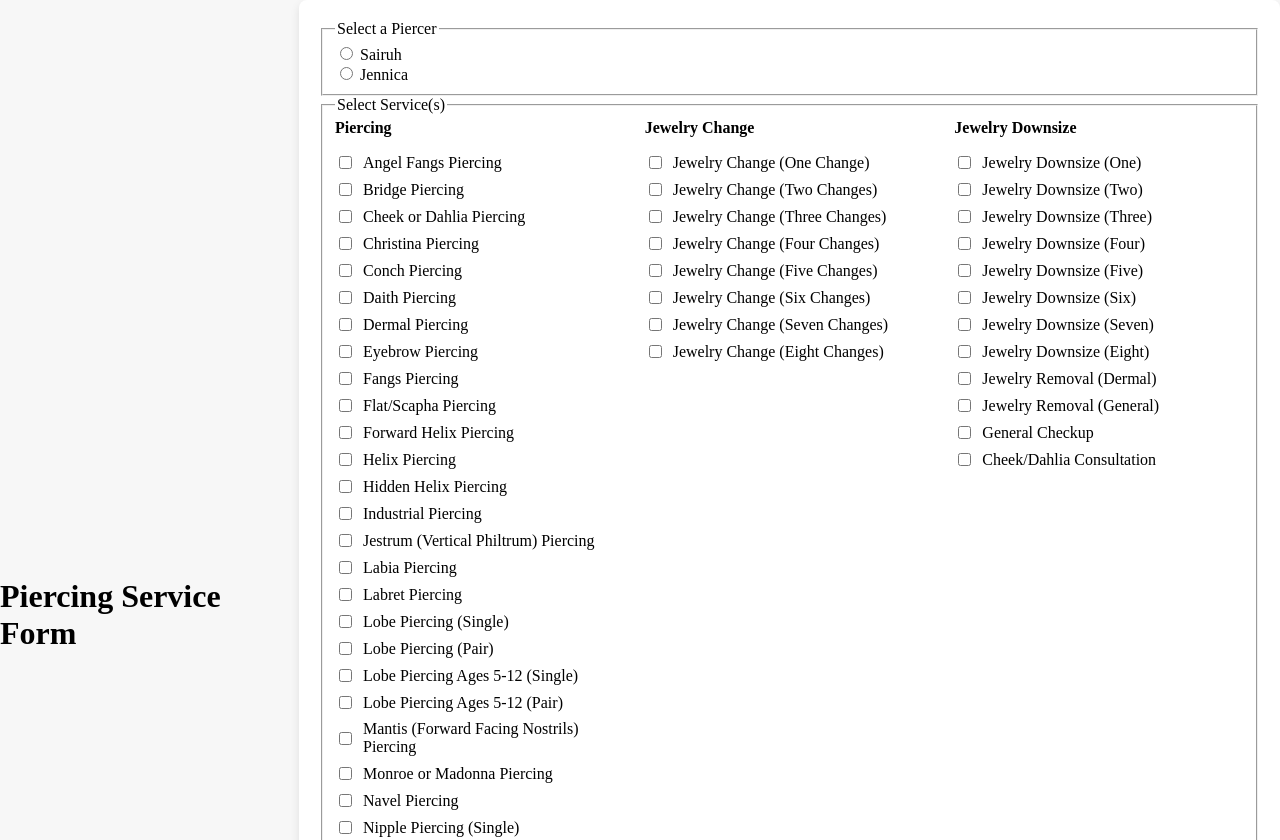
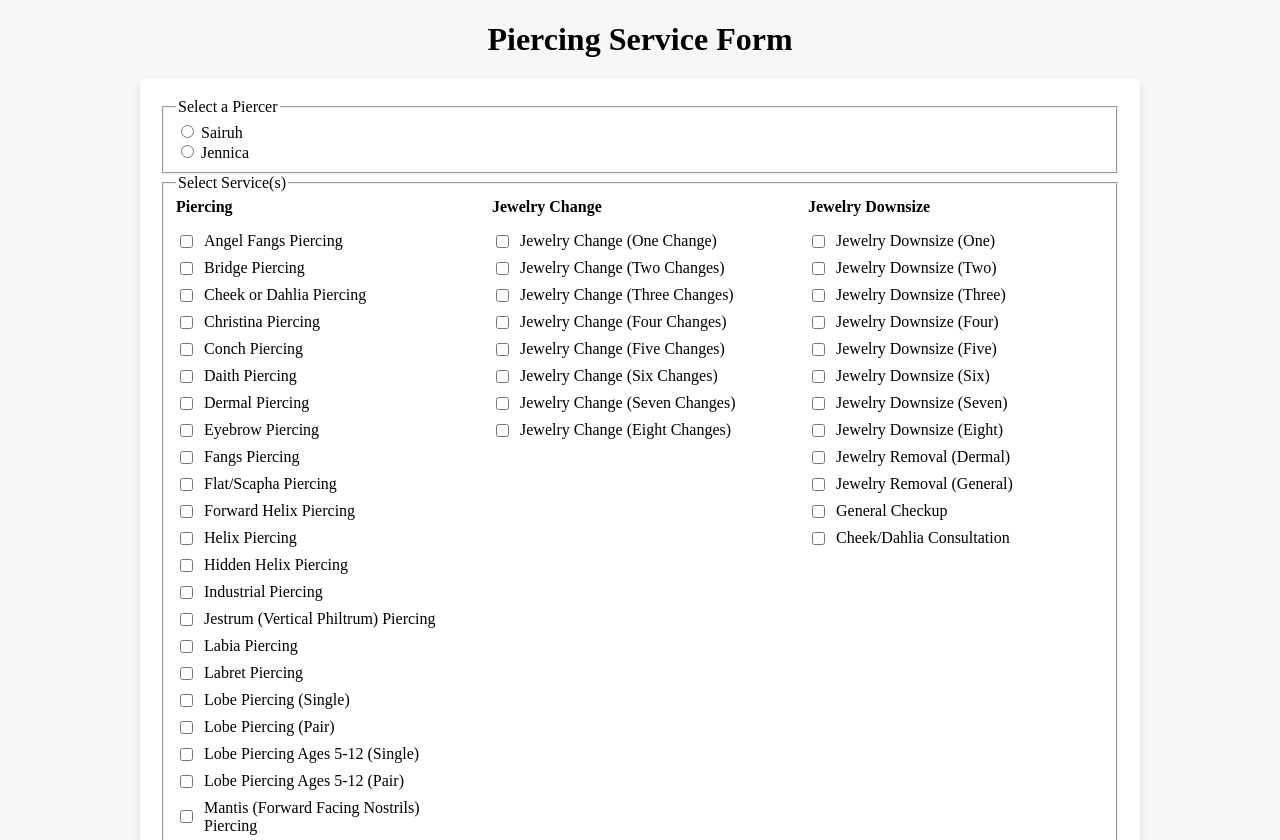
Before and after one commit to JaySmyth21/jotform-embed-html, a plain HTML site: page index.html in a window 1280 px wide. Shown: the top 840 px of the page. Drawn offline with Linux system fonts and the light colour scheme.

Commit message:
put title on top again

```diff
--- a/index.html
+++ b/index.html
@@ -7,11 +7,17 @@
     <style>
       body {
     display: flex;
-            justify-content: center; /* Center the form horizontally */
-            align-items: center; /* Center the form vertically */
+    flex-direction: column; /* Stack the h1 and form vertically */
+    justify-content: center; /* Center the content horizontally */
+    align-items: center; /* Center the content vertically */
     min-height: 100vh; /* Full viewport height */
     margin: 0; /* Remove default margin */
     background-color: #f7f7f7; /* Optional: Light background color */
+    }
+
+    h1 {
+        text-align: center; /* Center-align the title text */
+        margin-bottom: 20px; /* Add space between the title and form */
     }
 
     form {
@@ -52,6 +58,7 @@
         display: none; /* Hide by default */
         margin-top: 20px; /* Add space above the text box */
     }
+
     </style>
     <script>
         function toggleTextBox() {
```
Lines whose indentation alone changed are shown as unchanged.
